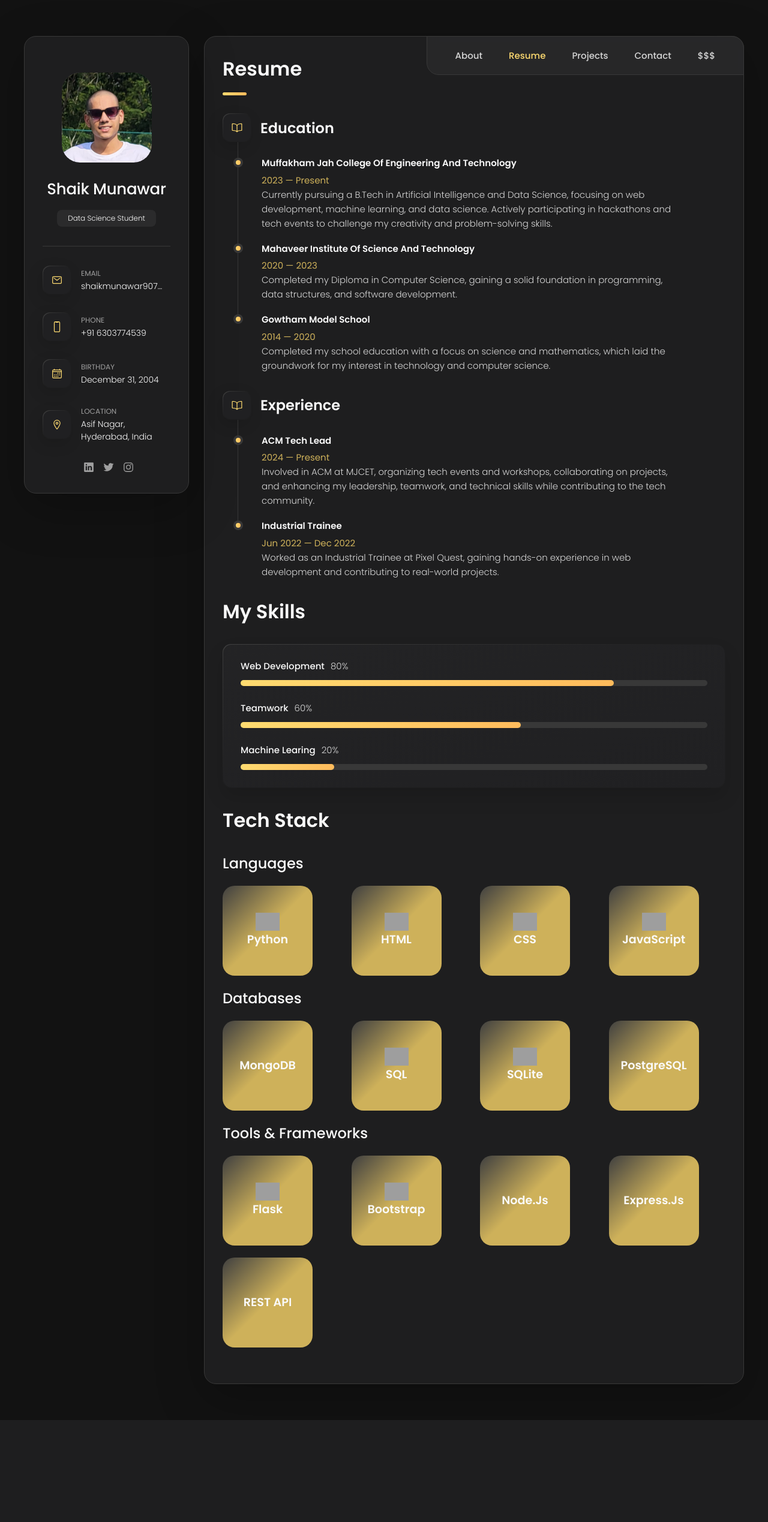
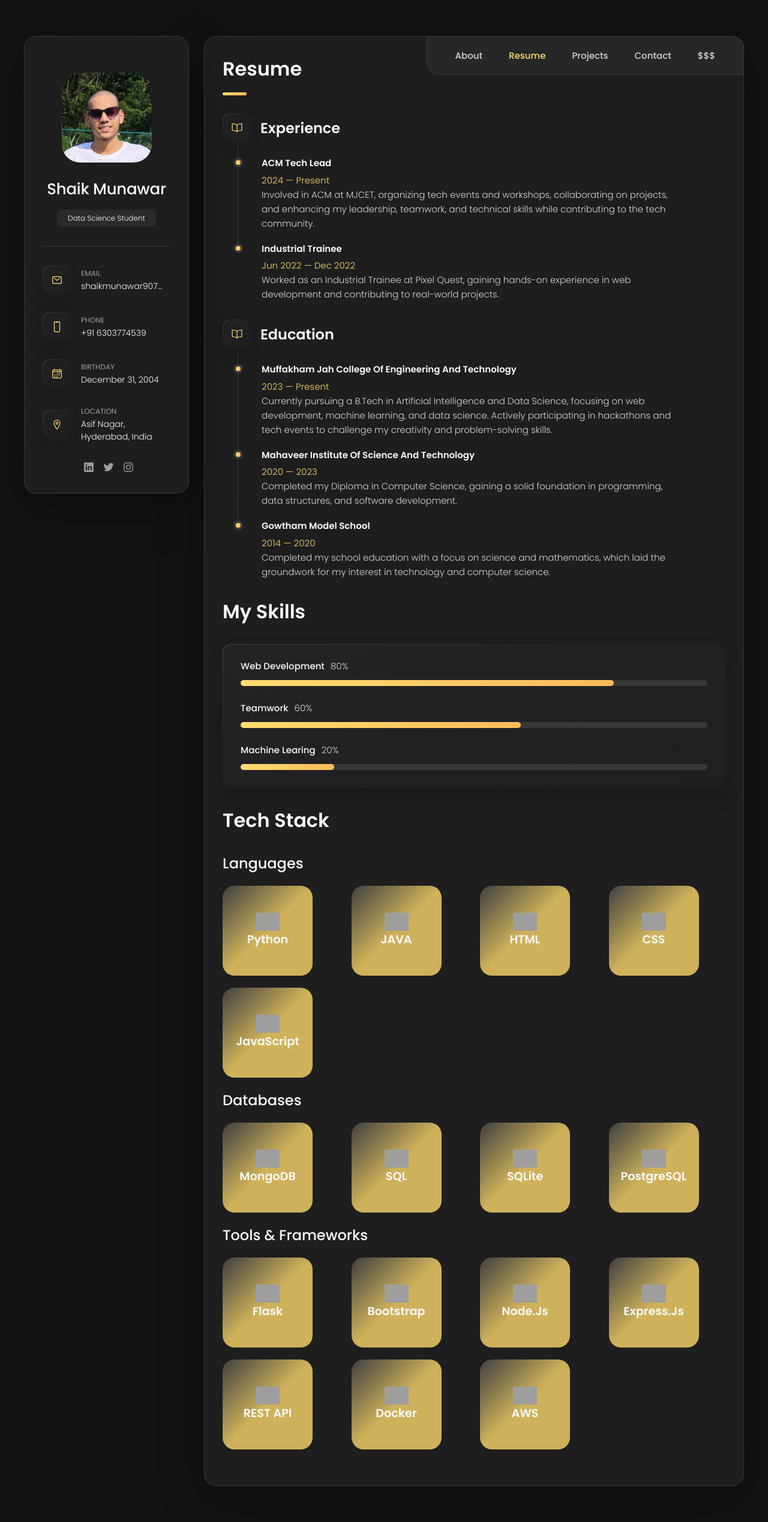
Before and after one commit to FR0ZEN-x/Portfolio2, a Flask app: page /resume in a window 1280 px wide. Shown: the whole page at 60% size. Before the commit the page ends 2368 px from the top, so only its background shows below. Run offline with Flask 3, Linux system fonts and the light colour scheme; some libraries are stand-ins or nearby versions; grey boxes are pictures that could not be loaded.

Commit message:
Update feature X

```diff
--- a/app/templates/base.html
+++ b/app/templates/base.html
@@ -9,7 +9,11 @@
   <title>Shaik Munawar{% block title %}{% endblock %}</title>
 
   <!-- favicon -->
-  <link rel="shortcut icon" href="{{ url_for('static', filename='images/logo-7.svg') }}" type="image/x-icon">
+  <link rel="icon" type="image/png" sizes="96x96" href="{{ url_for('static', filename='images/favicon/favicon-96x96.png') }}">
+  <link rel="icon" type="image/svg+xml" href="{{ url_for('static', filename='images/favicon/favicon.svg') }}">
+  <link rel="shortcut icon" href="{{ url_for('static', filename='images/favicon/favicon.ico') }}" type="image/x-icon">
+  <link rel="apple-touch-icon" sizes="180x180" href="{{ url_for('static', filename='images/favicon/apple-touch-icon.png') }}">
+  <link rel="manifest" href="{{ url_for('static', filename='images/favicon/site.webmanifest') }}">
 
   <!-- custom css link -->
   <link rel="stylesheet" href="{{ url_for('static', filename='css/style.css') }}">
--- a/app/templates/resume.html
+++ b/app/templates/resume.html
@@ -81,6 +46,43 @@
           </ol>
 
   </section>
+
+  <section class="timeline">
+    <div class="title-wrapper">
+      <div class="icon-box">
+        <ion-icon name="book-outline"></ion-icon>
+      </div>
+      <h3 class="h3">Education</h3>
+    </div>
+
+    <ol class="timeline-list">
+      <li class="timeline-item">
+        <h4 class="h4 timeline-item-title">Muffakham Jah College of Engineering and Technology</h4>
+        <span>2023 — Present</span>
+        <p class="timeline-text">
+          Currently pursuing a B.Tech in Artificial Intelligence and Data Science, focusing on web development, machine learning, and data science. Actively participating in hackathons and tech events to challenge my creativity and problem-solving skills.
+        </p>
+      </li>
+
+      <li class="timeline-item">
+        <h4 class="h4 timeline-item-title">Mahaveer Institute of Science and Technology</h4>
+        <span>2020 — 2023</span>
+        <p class="timeline-text">
+          Completed my Diploma in Computer Science, gaining a solid foundation in programming, data structures, and software development.
+        </p>
+      </li>
+
+      <li class="timeline-item">
+        <h4 class="h4 timeline-item-title">Gowtham Model School</h4>
+        <span>2014 — 2020</span>
+        <p class="timeline-text">
+          Completed my school education with a focus on science and mathematics, which laid the groundwork for my interest in technology and computer science.
+        </p>
+      </li>
+    </ol>
+  </section>
+
+
 
   <section class="skill">
     <h3 class="h3 skills-title">My skills</h3>
--- a/app/templates/tech_stack.html
+++ b/app/templates/tech_stack.html
@@ -11,6 +11,15 @@
               </div>
               <div class="tech-stack-content-box">
                 <h4 class="h4 tech-stack-item-title">Python</h4>
+              </div>
+            </div>
+
+            <div class="tech-stack-item">
+              <div class="tech-stack-icon-box">
+                <img src="https://img.icons8.com/ios/452/java-coffee-cup-logo.png" alt="Java icon" width="40">
+              </div>
+              <div class="tech-stack-content-box">
+                <h4 class="h4 tech-stack-item-title">JAVA</h4>
               </div>
             </div>
 
@@ -47,6 +56,7 @@
           <div class="tech-stack-grid">
             <div class="tech-stack-item">
               <div class="tech-stack-icon-box">
+                <img src="https://img.icons8.com/color/48/000000/mongodb.png" alt="MongoDB icon" width="40">
               </div>
               <div class="tech-stack-content-box">
                 <h4 class="h4 tech-stack-item-title">MongoDB</h4>
@@ -73,6 +83,7 @@
 
             <div class="tech-stack-item">
               <div class="tech-stack-icon-box">
+                <img src="https://img.icons8.com/color/48/000000/postgreesql.png" alt="PostgreSQL icon" width="40">
               </div>
               <div class="tech-stack-content-box">
                 <h4 class="h4 tech-stack-item-title">PostgreSQL</h4>
@@ -103,6 +114,7 @@
 
             <div class="tech-stack-item">
               <div class="tech-stack-icon-box">
+                <img src="https://img.icons8.com/color/48/000000/nodejs.png" alt="Node.js icon" width="40">
               </div>
               <div class="tech-stack-content-box">
                 <h4 class="h4 tech-stack-item-title">Node.js</h4>
@@ -111,6 +123,7 @@
 
             <div class="tech-stack-item">
               <div class="tech-stack-icon-box">
+                <img src="https://img.icons8.com/ios/452/code.png" alt="Express.js icon" width="40">
               </div>
               <div class="tech-stack-content-box">
                 <h4 class="h4 tech-stack-item-title">Express.js</h4>
@@ -119,11 +132,32 @@
 
             <div class="tech-stack-item">
               <div class="tech-stack-icon-box">
+                <img src="https://img.icons8.com/ios/452/api.png" alt="REST API icon" width="40">
               </div>
               <div class="tech-stack-content-box">
                 <h4 class="h4 tech-stack-item-title">REST API</h4>
               </div>
             </div>
+
+            <div class="tech-stack-item">
+              <div class="tech-stack-icon-box">
+                <img src="https://img.icons8.com/ios/452/docker.png" alt="Docker icon" width="40">
+              </div>
+              <div class="tech-stack-content-box">
+                <h4 class="h4 tech-stack-item-title">Docker</h4>
+              </div>
+            </div>
+
+            <div class="tech-stack-item">
+              <div class="tech-stack-icon-box">
+                <img src="https://img.icons8.com/color/48/000000/amazon-web-services.png" alt="AWS icon" width="40">
+              </div>
+              <div class="tech-stack-content-box">
+                <h4 class="h4 tech-stack-item-title">AWS</h4>
+              </div>
+            </div>
           </div>
 
+
+
         </section>
--- a/requirements.txt
+++ b/requirements.txt
@@ -1,4 +1,5 @@
-alembic==1.14.1
+# requirements.txt
+alembic
 bcrypt==4.2.1
 blinker==1.9.0
 certifi==2025.1.31
@@ -44,9 +45,9 @@ stripe==12.0.1
 threadpoolctl==3.5.0
 typing_extensions==4.12.2
 tzdata==2025.1
-urllib3==2.3.0
 wcwidth==0.2.13
 Werkzeug==3.1.3
 WTForms==3.2.1
 razorpay
+setuptools
 gunicorn
```
Also changed, not shown: other parts of app/templates/resume.html (+0 -35 lines), app/templates/about.html (+3 -4 lines), app/templates/projects.html (+24 -6 lines), app.py (renamed from run.py), app/static/images/project-10.png (added), 1 other file.
